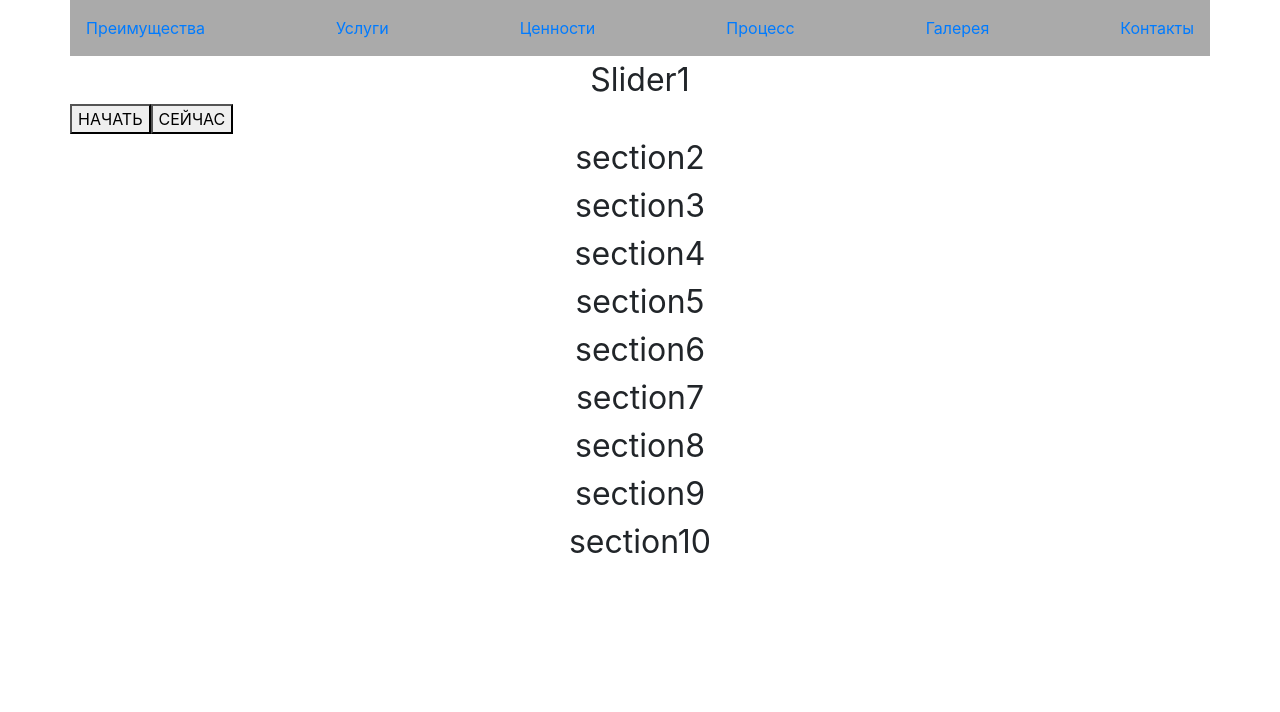
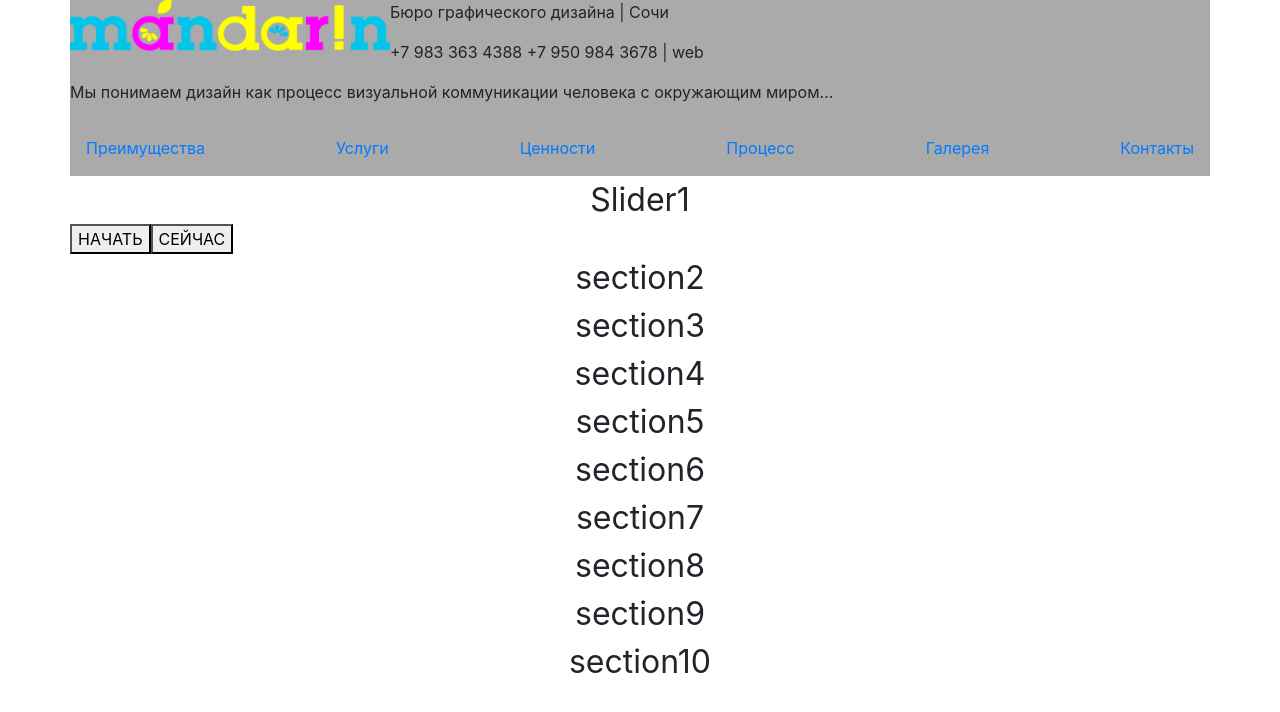
Before and after one commit to monmartius/mandarinart.ru, a website built with webpack: page src/index.html in a window 1280 px wide. Built offline with nearby package versions, Linux system fonts and the light colour scheme.

```diff
--- a/src/index.html
+++ b/src/index.html
@@ -10,7 +10,23 @@
 
 		<div class="row">
 
-			<ul class="mandarin-menu">
+			<div class="logo-block">
+				<img src="images/logo_new_colors.png" alt="" class = "logo-img"/>
+			</div>
+
+			<div class="info-block">
+
+				<p>Бюро графического дизайна | Сочи</p>
+				<p>+7 983 363 4388 +7 950 984 3678 | web</p>
+
+			</div>
+
+			<div class="slogan-block">
+
+				<p>Мы понимаем дизайн как процесс визуальной коммуникации человека с окружающим миром...</p>
+			</div>
+
+			<ul class="mandarinart-menu">
 
 				<li><a href="section1">Преимущества</a></li>
 				<li><a href="section2">Услуги</a></li>
--- a/src/styles.scss
+++ b/src/styles.scss
@@ -19,9 +19,12 @@
 	background-color: #aaa;
 }
 
+.logo-img{
 
+	width: 20rem;
+}
 
-ul.mandarin-menu{
+ul.mandarinart-menu{
 
 	width: 100%;
 
```
Also changed, not shown: src/images/logo_new_colors.png (added).
